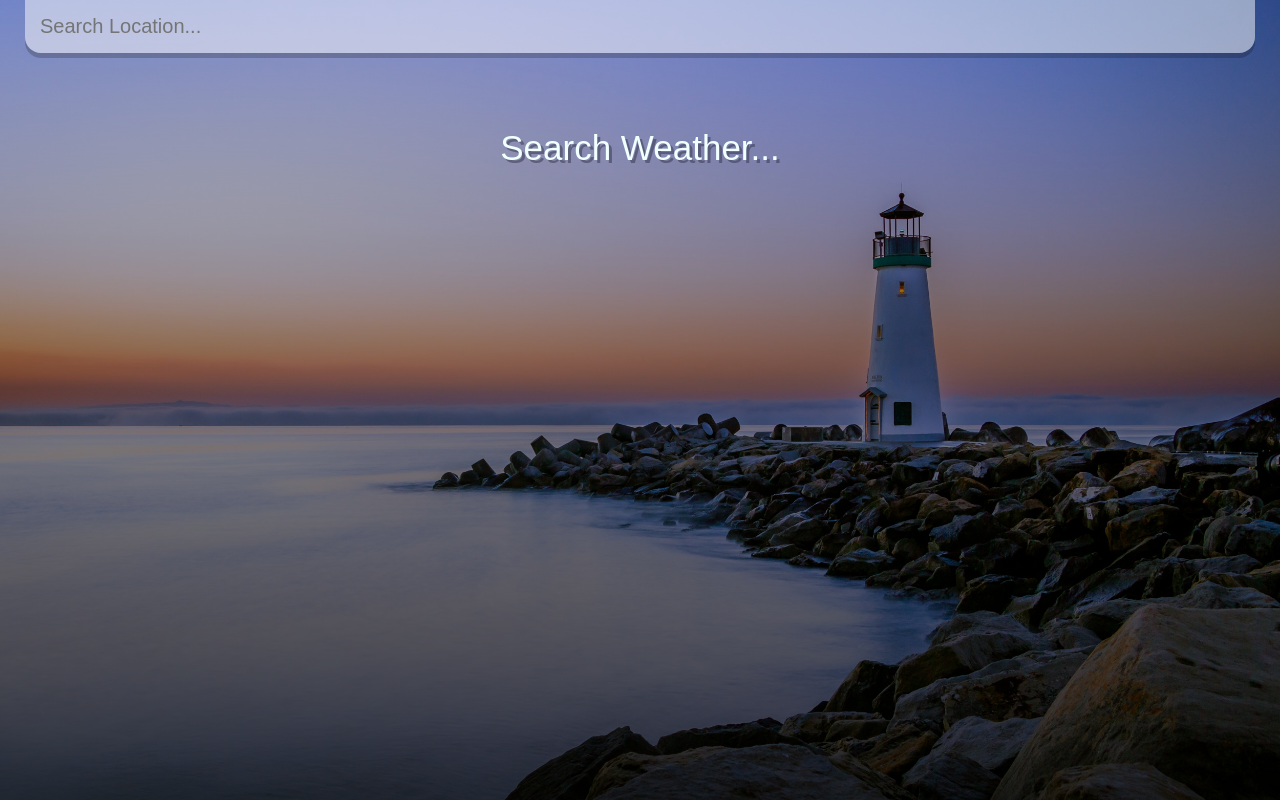
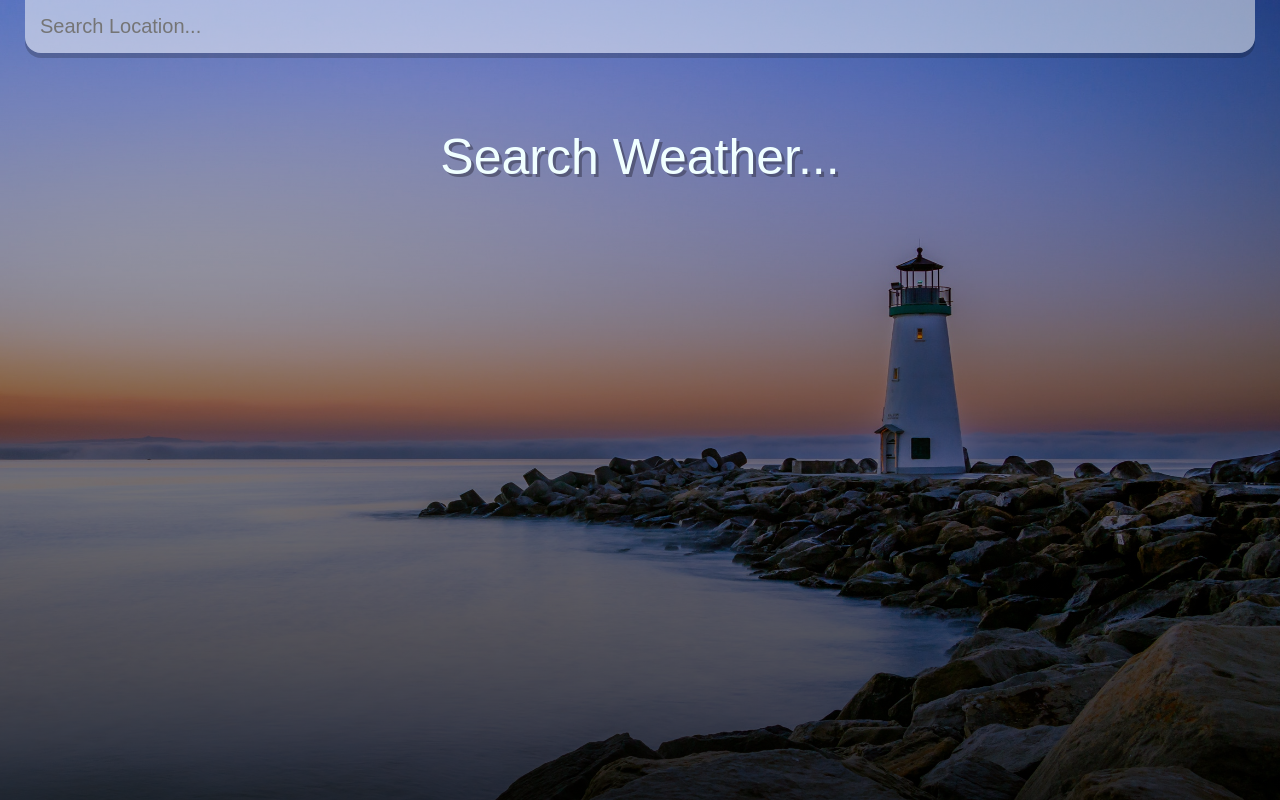
Before and after one commit to angshumanbhattacharjee/react-weather-app, a React (Create React App) app: page / in a window 1280 px wide. Built offline with nearby package versions, Linux system fonts and the light colour scheme.

Commit message:
Updated app

```diff
--- a/src/App.js
+++ b/src/App.js
@@ -25,13 +25,13 @@ function App() {
       .then(result => {
         if (result.cod === 200) {
           setWeather(result);
-          setQuery('');
+          //setQuery('');
           setWeatherError('');
           console.log(result);
         }
       })
-      .catch(setWeatherError('Location not found...'));
-
+      .catch(setWeatherError('Location not found...'))
+      .finally(setQuery(''));
     }
   }
 
--- a/src/index.css
+++ b/src/index.css
@@ -10,21 +10,23 @@ body {
 
 .app {
   background-image: url(./assets/light-house.jpg);
-  background-size: cover;
+  background-size: 1368px 800px;
   background-position: bottom;
   transition: 0.4s ease-in-out;
 }
 
 .app.warm {
   background-image: url(./assets/hot-day.jpg);
-  background-size: cover;
+  background-size: 1368px 800px;
+  background-size: contain;
   background-position: bottom;
   transition: 0.4s ease-in-out;
 }
 
 .app.cold {
   background-image: url(./assets/cold.jpg);
-  background-size: cover;
+  background-size: 1368px 800px;
+  background-size: contain;
   background-position: bottom;
   transition: 0.4s ease-in-out;
 }
@@ -133,7 +135,7 @@ main {
 .default-msg {
   color: azure;
   text-align: center;
-  font-size: 35px;
+  font-size: 50px;
   text-shadow: 3px 3px rgb(50, 50, 70, 0.5);
   font-weight: 500;
 
```
